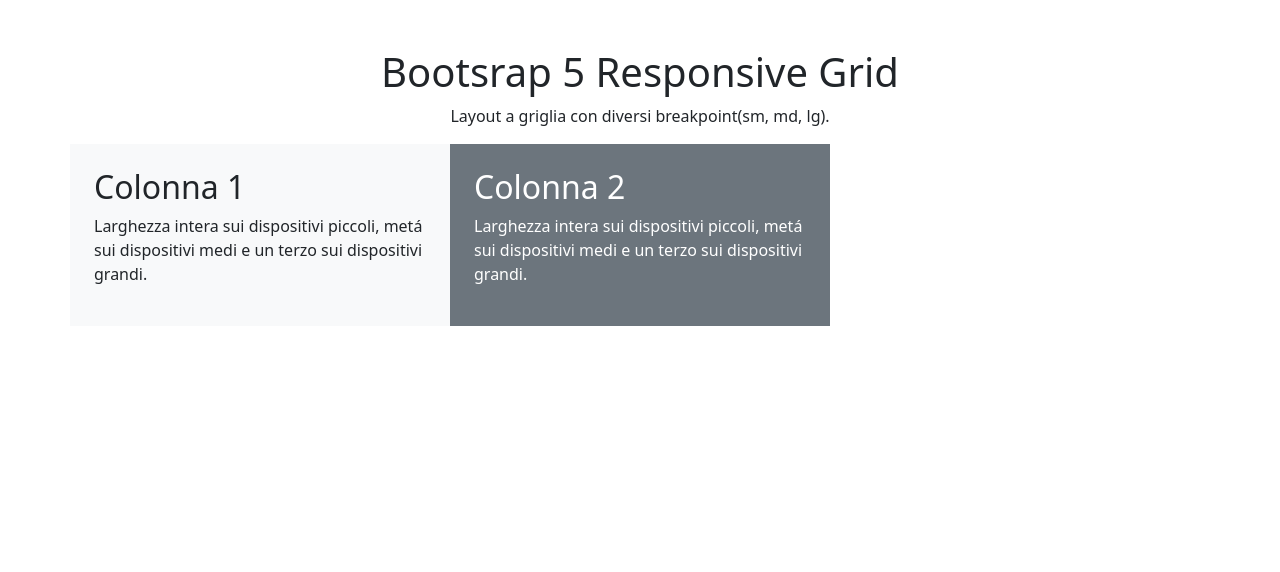
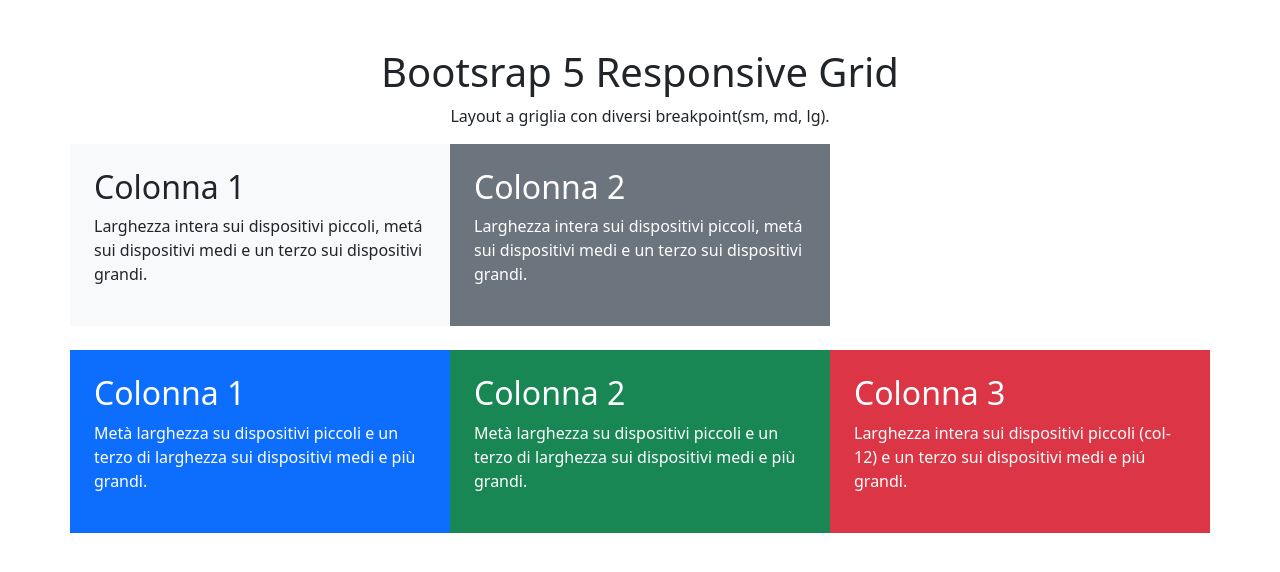
Before and after one commit to SimoneCriscuolo233/htmlcss-bootstrap-layout, a plain HTML site: page index.html in a window 1280 px wide. Drawn offline with nearby package versions, Linux system fonts and the light colour scheme.

Commit message:
[UPD] added second section with my-4 . col adjusted as per instructions with an internal padding of 4 as the previous ones. changed the text color to white and added the bg-colors

```diff
--- a/index.html
+++ b/index.html
@@ -39,6 +39,30 @@
       </div>
     </div>
   </section>
+  <section><!--Second section-->
+    <div class="container text-white my-4">
+      <div class="row">
+        <div class="col-6 col-md-4 bg-primary p-4">
+          <h2>Colonna 1</h2>
+          <p>Met&agrave; larghezza su dispositivi piccoli e un terzo di larghezza sui dispositivi medi e pi&ugrave;
+            grandi.
+          </p>
+        </div>
+        <div class="col-6 col-md-4 bg-success p-4">
+          <h2>Colonna 2</h2>
+          <p>Met&agrave; larghezza su dispositivi piccoli e un terzo di larghezza sui dispositivi medi e pi&ugrave;
+            grandi.
+          </p>
+        </div>
+        <div class="col-12 col-md-4 bg-danger p-4">
+          <h2>Colonna 3</h2>
+          <p>Larghezza intera sui dispositivi piccoli (col-12) e un terzo sui dispositivi
+            medi e pi&uacute; grandi.
+          </p>
+        </div>
+      </div>
+    </div>
+  </section>
 
 </body>
 
```
